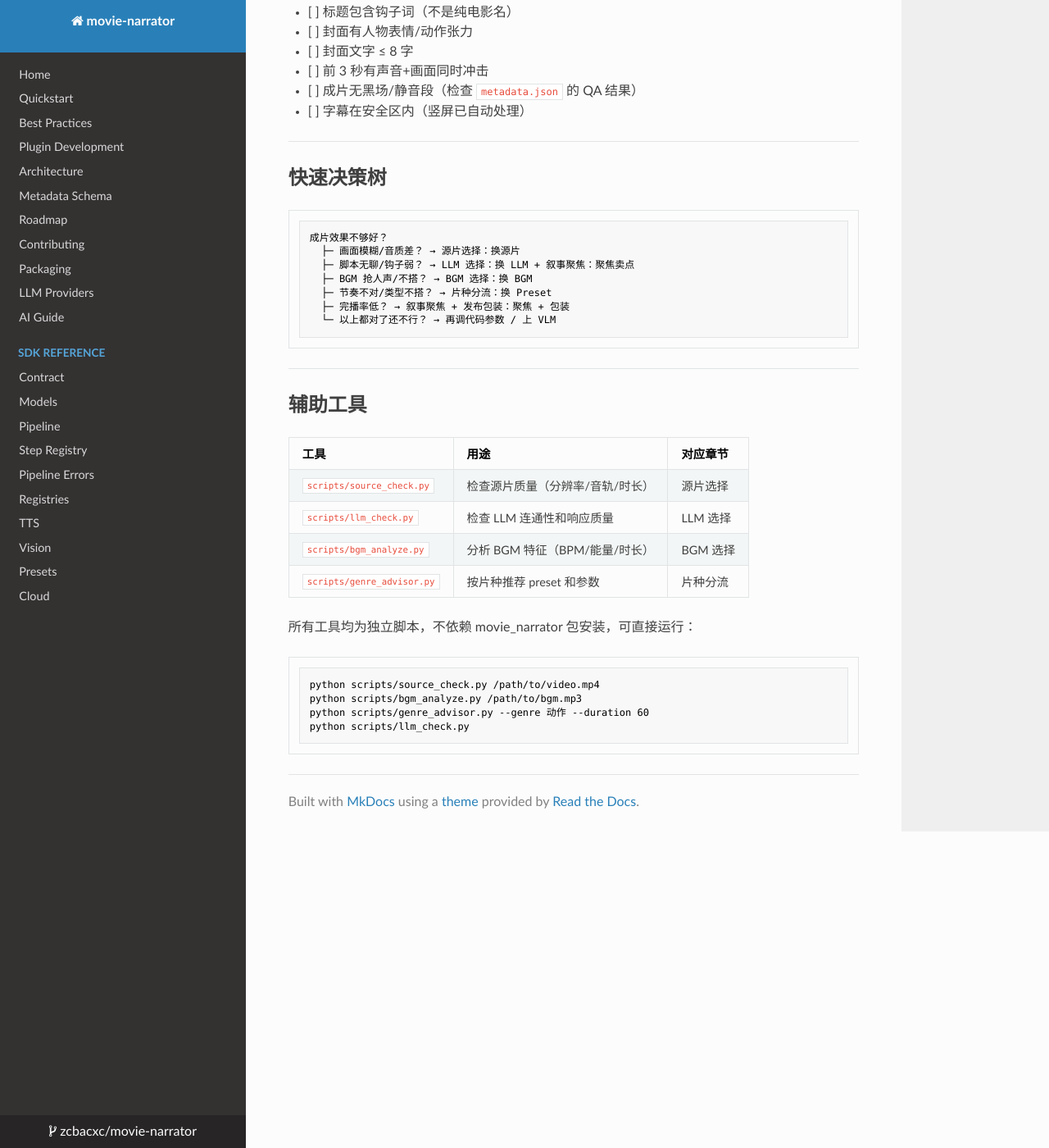
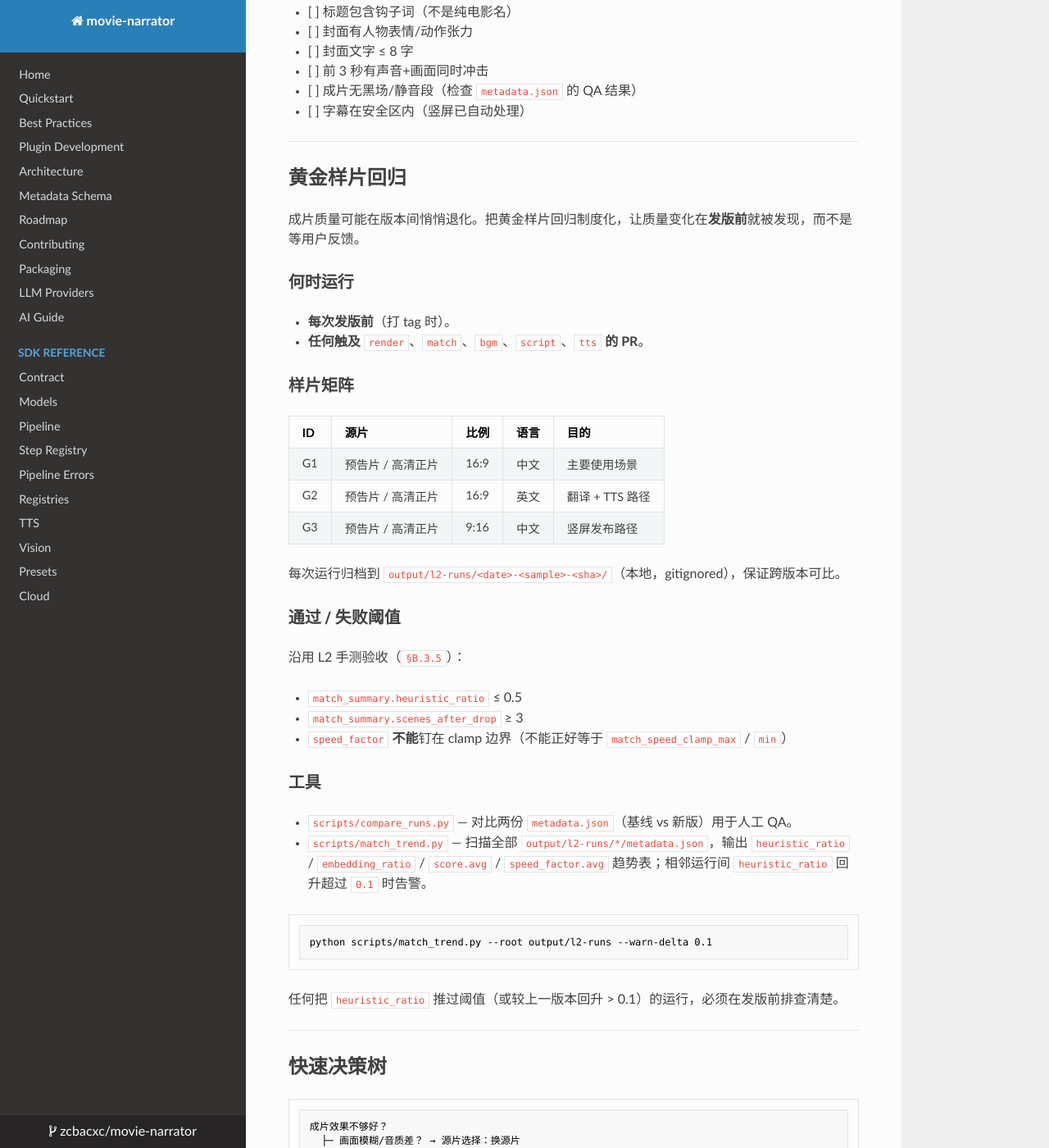
Before and after one commit to zcbacxc/movie-narrator, an MkDocs documentation site: the page built from docs/BEST_PRACTICES.zh-CN.md, in a window 1280 px wide and 1400 px high, scrolled down 7177 px. Shown: the whole window at 82% size. Built offline with MkDocs 1.6.1, drawn with Linux system fonts in a browser that asks for light colours; nearby versions of some CDN libraries; a script that is not in the unit is left out; some of the changed text lies outside the part shown.

Commit message:
docs: add golden sample regression SOP (bilingual) + match_trend.py

````diff
--- a/docs/BEST_PRACTICES.zh-CN.md
+++ b/docs/BEST_PRACTICES.zh-CN.md
@@ -275,6 +275,46 @@ params:
 
 ---
 
+## 黄金样片回归
+
+成片质量可能在版本间悄悄退化。把黄金样片回归制度化，让质量变化在**发版前**就被发现，而不是等用户反馈。
+
+### 何时运行
+
+- **每次发版前**（打 tag 时）。
+- **任何触及** `render`、`match`、`bgm`、`script`、`tts` **的 PR**。
+
+### 样片矩阵
+
+| ID | 源片 | 比例 | 语言 | 目的 |
+|----|------|------|------|------|
+| G1 | 预告片 / 高清正片 | 16:9 | 中文 | 主要使用场景 |
+| G2 | 预告片 / 高清正片 | 16:9 | 英文 | 翻译 + TTS 路径 |
+| G3 | 预告片 / 高清正片 | 9:16 | 中文 | 竖屏发布路径 |
+
+每次运行归档到 `output/l2-runs/<date>-<sample>-<sha>/`（本地，gitignored），保证跨版本可比。
+
+### 通过 / 失败阈值
+
+沿用 L2 手测验收（`§B.3.5`）：
+
+- `match_summary.heuristic_ratio` ≤ 0.5
+- `match_summary.scenes_after_drop` ≥ 3
+- `speed_factor` **不能**钉在 clamp 边界（不能正好等于 `match_speed_clamp_max` / `min`）
+
+### 工具
+
+- `scripts/compare_runs.py` — 对比两份 `metadata.json`（基线 vs 新版）用于人工 QA。
+- `scripts/match_trend.py` — 扫描全部 `output/l2-runs/*/metadata.json`，输出 `heuristic_ratio` / `embedding_ratio` / `score.avg` / `speed_factor.avg` 趋势表；相邻运行间 `heuristic_ratio` 回升超过 `0.1` 时告警。
+
+```bash
+python scripts/match_trend.py --root output/l2-runs --warn-delta 0.1
+```
+
+任何把 `heuristic_ratio` 推过阈值（或较上一版本回升 > 0.1）的运行，必须在发版前排查清楚。
+
+---
+
 ## 快速决策树
 
 ```
@@ -297,6 +337,7 @@ params:
 | `scripts/llm_check.py` | 检查 LLM 连通性和响应质量 | LLM 选择 |
 | `scripts/bgm_analyze.py` | 分析 BGM 特征（BPM/能量/时长） | BGM 选择 |
 | `scripts/genre_advisor.py` | 按片种推荐 preset 和参数 | 片种分流 |
+| `scripts/match_trend.py` | 回归样片趋势分析（heuristic_ratio / embedding_ratio） | 黄金样片回归 |
 
 所有工具均为独立脚本，不依赖 movie_narrator 包安装，可直接运行：
 
````
